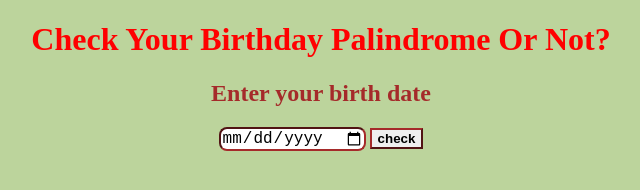
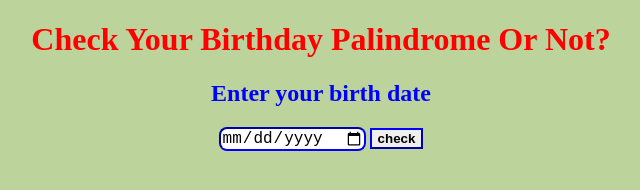
Before and after one commit to Rockyraven/-Birthday.Palindrome, a plain HTML site: page index.html in a window 1280 px wide. Shown: the whole page, without its empty margins (319-959 px from the left). Drawn offline with Linux system fonts and the light colour scheme.

Commit message:
Update style.css

```diff
--- a/style.css
+++ b/style.css
@@ -8,21 +8,21 @@ h1{
 }
 h2{
     font-style: bold;
-    color: brown;
+    color: blue;
     font-size: x-large;
 
 }
 button{
- border-color: brown;
+ border-color: blue;
  font-weight: bolder;
 }
 input{
     border-radius: 0.5rem;
     font-size: large;
-    border-color: brown;
+    border-color: blue;
 }
 p{
-    color: brown;
+    color: blue;
     font-size: large;
     font-weight: bolder;
 }
```
